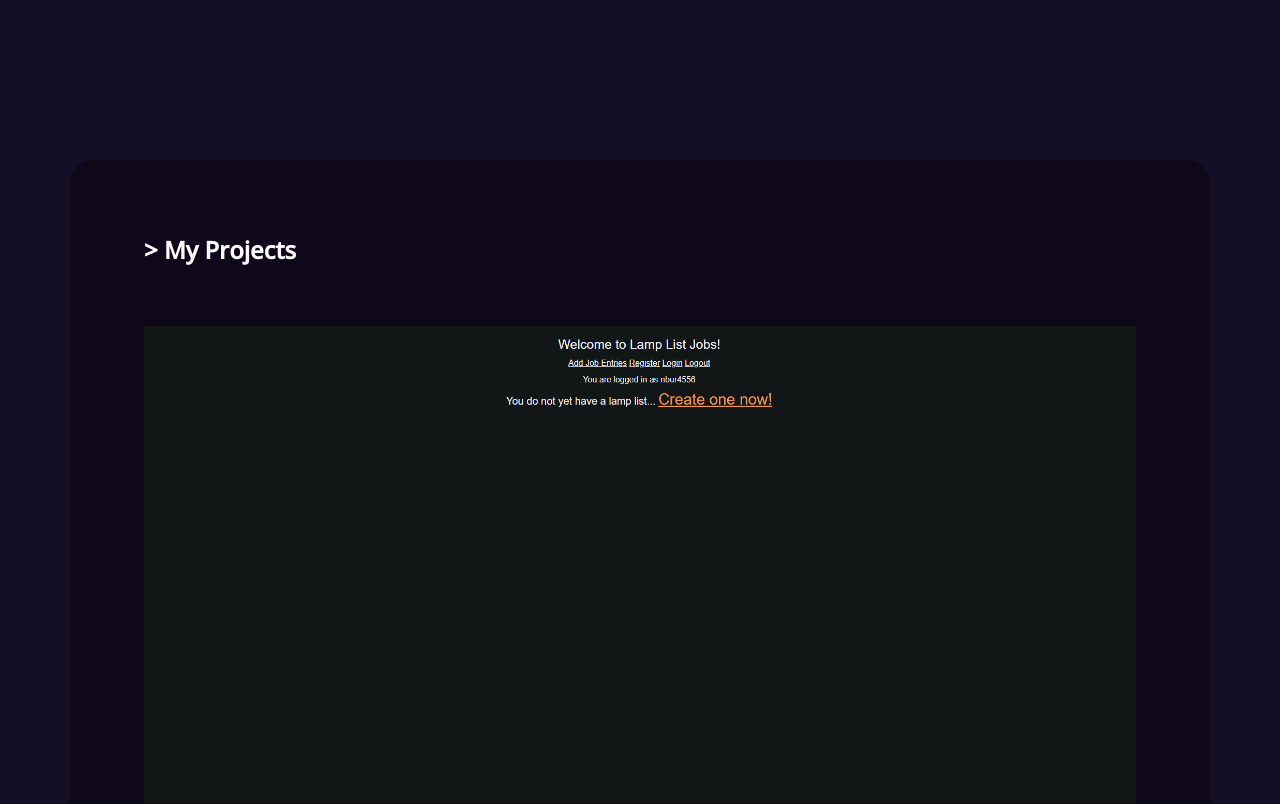
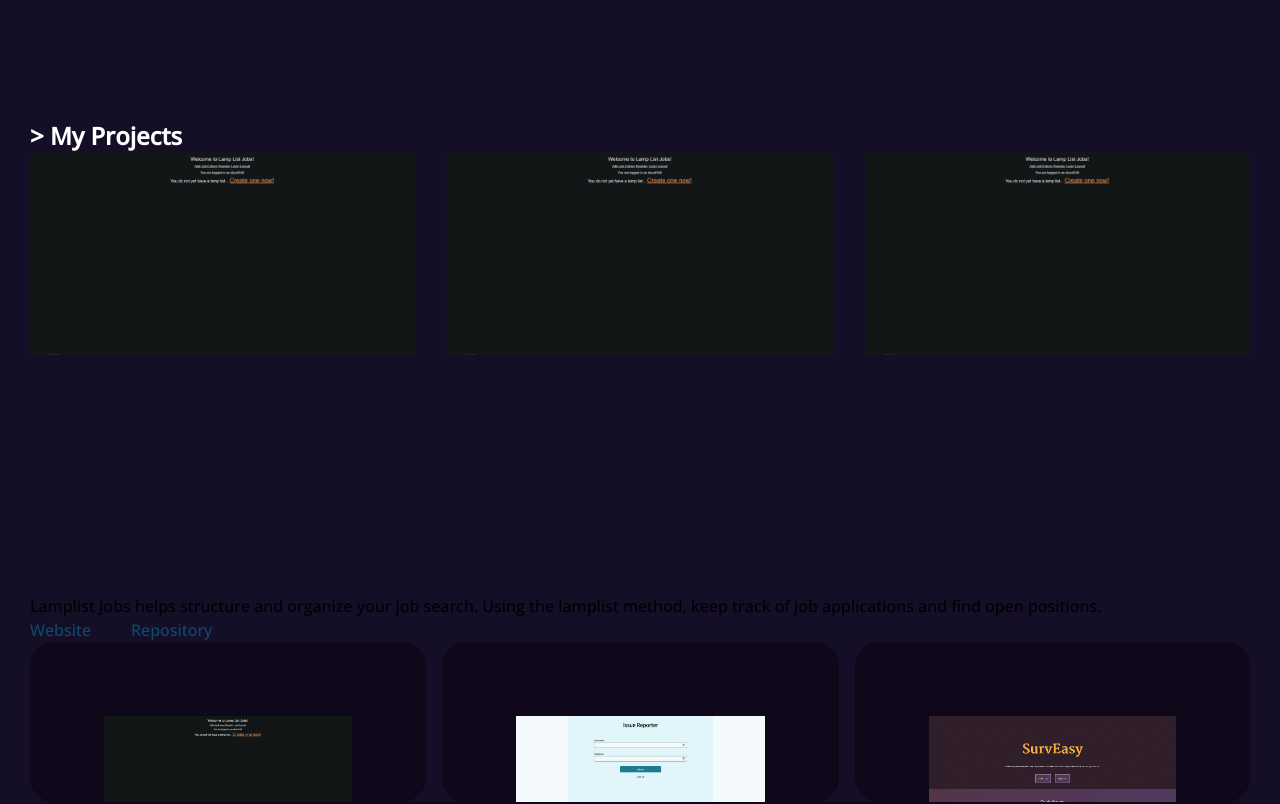
Before and after one commit to nbur4556/svkit-portfolio, a SvelteKit app: page / in a window 1280 px wide. Shown: the part 680-1484 px from the top of the page. Built offline with nearby package versions, Linux system fonts and the light colour scheme.

Commit message:
layout project images

```diff
--- a/src/components/Card.svelte
+++ b/src/components/Card.svelte
@@ -2,7 +2,7 @@
   export let testId: string = "";
 </script>
 
-<section class="flex flex-col gap-60px m-10 p-74px bg-dark rounded-3xl" data-cy={testId}>
+<section class="flex flex-col gap-60px p-74px bg-dark rounded-3xl" data-cy={testId}>
   {#if $$slots.heading}
     <div class="text-white" data-cy={`${testId}-heading`}>
       <slot name="heading" />
--- a/src/components/FeaturedProjects.svelte
+++ b/src/components/FeaturedProjects.svelte
@@ -10,17 +10,27 @@
   let selected: Project = projectData[0];
 </script>
 
-<Card testId="select-feature">
-  <h2 slot="heading" id="featured" class="text-2xl font-bold">{"> My Projects"}</h2>
+<section data-cy="select-feature">
+  <h2 id="featured" class="text-2xl text-white font-bold">{"> My Projects"}</h2>
 
-  <img slot="image" src={selected.image} alt={selected.imageText} />
+  <section class="flex flex-row gap-32px">
+    <div class="h-442px">
+      <img class="object-fill" src={selected.image} alt={selected.imageText} />
+    </div>
+    <div class="h-442px">
+      <img class="object-fill" src={selected.image} alt={selected.imageText} />
+    </div>
+    <div class="h-442px">
+      <img class="object-fill" src={selected.image} alt={selected.imageText} />
+    </div>
+  </section>
 
   <p>{selected.description}</p>
   <div class="flex flex-row space-x-10">
     <Link href={selected.websiteLink} external testId="select-website">Website</Link>
     <Link href={selected.repoLink} external testId="select-repository">Repository</Link>
   </div>
-</Card>
+</section>
 
 <div class="flex flex-row justify-evenly space-x-4 h-40" data-cy="preview-feature">
   {#each projectData as project, index}
--- a/src/components/ProjectPreview.svelte
+++ b/src/components/ProjectPreview.svelte
@@ -11,6 +11,7 @@
   };
 </script>
 
+<!-- //TODO: Replace with a slider -->
 <Card {testId}>
   <!-- //! May require double click to select. Can onclick be handled on the card directly? -->
   <button slot="image" on:click={handleOnClick} data-cy={`${testId}-button`}>
--- a/tailwind.config.cjs
+++ b/tailwind.config.cjs
@@ -18,11 +18,13 @@
 //TODO: Replace with theme sizes (sm, md lg)
 const sizes = {
   "15px": "15px",
+  "32px": "32px",
   "48px": "48px",
   "60px": "60px",
   "74px": "74px",
   "130px": "130px",
   "404px": "404px",
+  "442px": "442px",
   "686px": "686px",
   "1220px": "1220px",
 };
@@ -39,6 +41,7 @@
     extend: {
       colors: colors,
       gap: sizes,
+      height: sizes,
       margin: sizes,
       maxWidth: sizes,
       padding: sizes,
```
